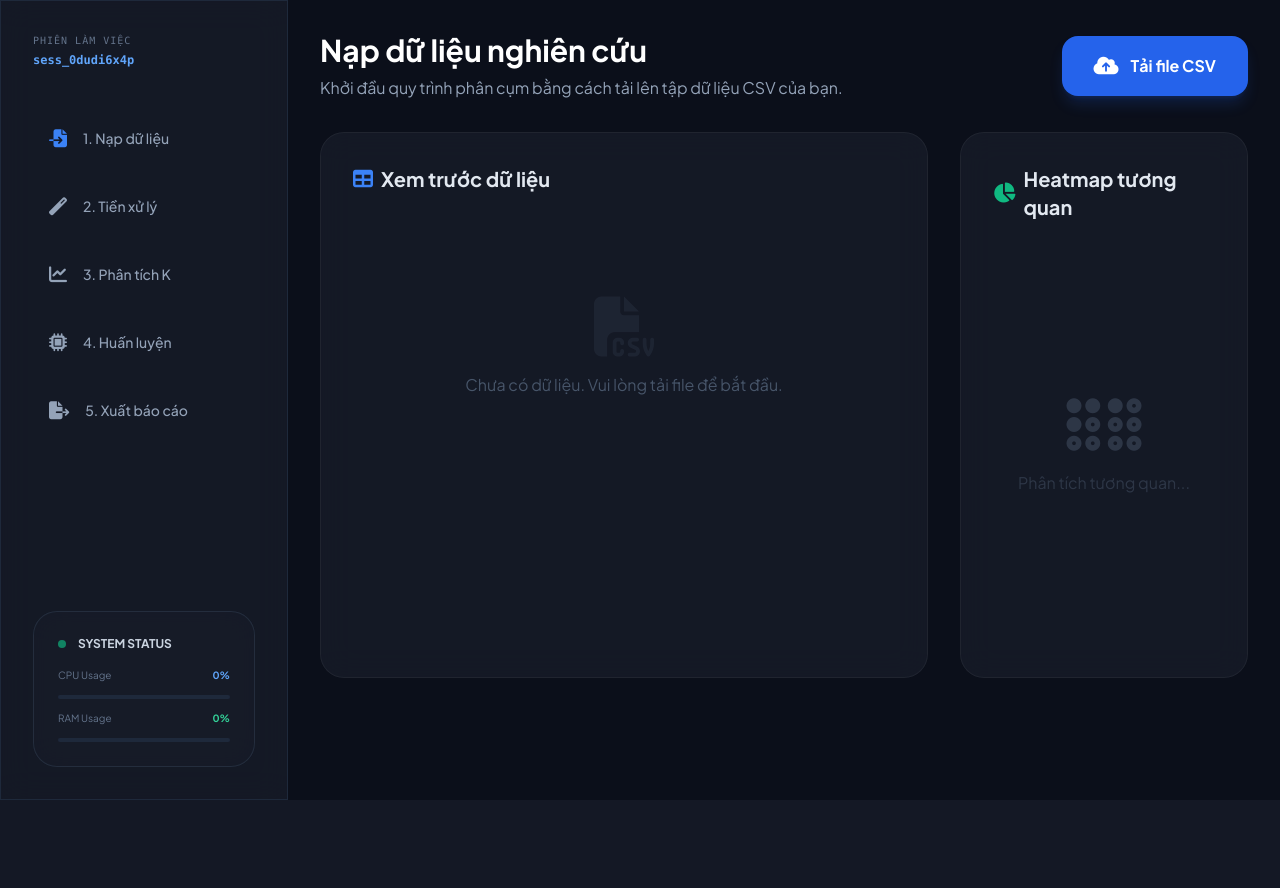
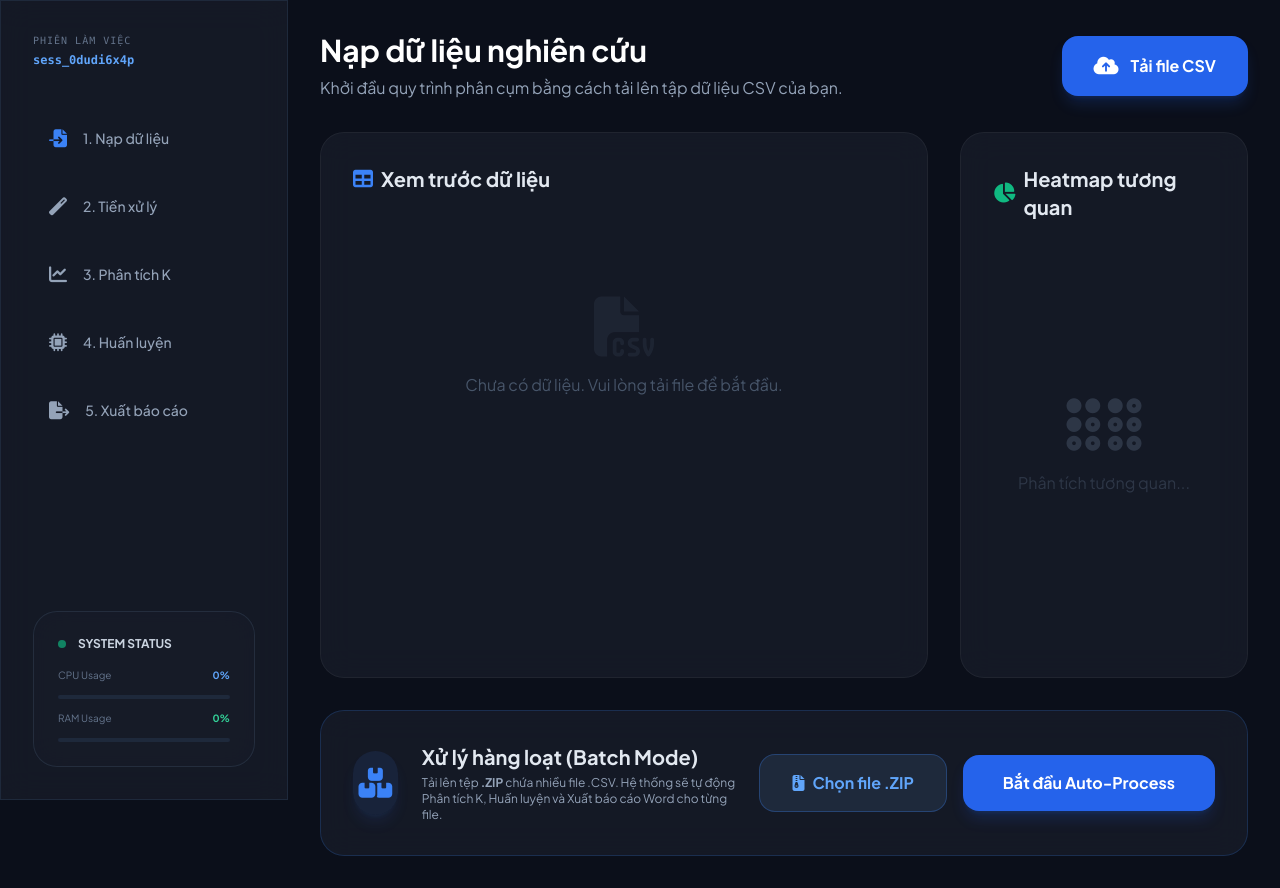
Before and after one commit to duyvo26/python_hoc_may_end_mon, a Flask app: page / in a window 1280 px wide. Before the commit the page ends 800 px from the top, so only its background shows below. Run offline with Flask 3, Linux system fonts and the light colour scheme; some libraries are stand-ins or nearby versions.

Commit message:
feat: add dashboard UI with data visualization and batch processing capabilities

```diff
--- a/server.py
+++ b/server.py
@@ -5,6 +5,7 @@ import threading
 import time
 import io
 import base64
+import zipfile
 from datetime import datetime
 import pandas as pd
 from flask import Flask, render_template, request, jsonify, send_file
@@ -310,12 +311,128 @@ def download_report_md(session_id):
         return send_file(os.path.abspath(path), as_attachment=True, download_name=f"Report_{session_id}.md")
     return jsonify({"error": "Báo cáo chưa được tạo. Hãy chạy Huấn luyện trước."}), 404
 
-@app.route('/api/report/docx/<session_id>')
-def download_report_docx(session_id):
+@app.route('/api/report/docx/<session_id>', methods=['GET'])
+def download_docx(session_id):
     path = os.path.join(UPLOAD_FOLDER, session_id, "Full_Report.docx")
     if os.path.exists(path):
-        return send_file(os.path.abspath(path), as_attachment=True, download_name=f"Report_{session_id}.docx")
-    return jsonify({"error": "Báo cáo chưa được tạo. Hãy chạy Huấn luyện trước."}), 404
+        return send_file(path, as_attachment=True, download_name=f"Clustering_Report_{session_id}.docx")
+    return jsonify({"error": "Báo cáo Word chưa được tạo"}), 404
+
+@app.route('/api/batch-process', methods=['POST'])
+def batch_process():
+    if 'file' not in request.files:
+        return jsonify({"error": "Chưa chọn tệp tin"}), 400
+
+    zip_file = request.files['file']
+    if not zip_file.filename.endswith('.zip'):
+        return jsonify({"error": "Vui lòng tải lên tệp định dạng .zip"}), 400
+
+    batch_id = str(uuid.uuid4())[:8]
+    batch_dir = os.path.join(UPLOAD_FOLDER, f"batch_{batch_id}")
+    os.makedirs(batch_dir, exist_ok=True)
+
+    zip_path = os.path.join(batch_dir, "input.zip")
+    zip_file.save(zip_path)
+
+    task_id = f"batch_{str(uuid.uuid4())[:8]}"
+    tasks[task_id] = {"status": "running", "message": "Đang giải nén dữ liệu hàng loạt..."}
+
+    def run_batch_bg(tid, b_dir, z_p):
+        try:
+            print(f"\n{'='*50}\n[BATCH] Bắt đầu quy trình xử lý hàng loạt\n{'='*50}")
+            extract_dir = os.path.join(b_dir, "extracted")
+            print(f"[BATCH] Đang giải nén tệp tin: {z_p}")
+            with zipfile.ZipFile(z_p, 'r') as z:
+                z.extractall(extract_dir)
+
+            csv_files = []
+            for root, _, files in os.walk(extract_dir):
+                for f in files:
+                    if f.endswith('.csv'):
+                        csv_files.append(os.path.join(root, f))
+
+            print(f"[BATCH] Tìm thấy {len(csv_files)} tệp tin CSV.")
+            if not csv_files:
+                raise Exception("Không tìm thấy file .csv nào trong tệp zip.")
+
+            reports_dir = os.path.join(b_dir, "reports")
+            os.makedirs(reports_dir, exist_ok=True)
+
+            for i, csv_path in enumerate(csv_files):
+                csv_name = os.path.basename(csv_path)
+                print(f"\n>>> [{csv_name}] Đang xử lý ({i+1}/{len(csv_files)})")
+                tasks[tid]["message"] = f"Đang xử lý {i+1}/{len(csv_files)}: {csv_name}"
+
+                print(f"[{csv_name}] Bước 1: Nạp và Tiền xử lý (Auto cleanup)...")
+                p = DataProcessor()
+                p.load_data(csv_path)
+                p.df_name = csv_name
+                df_proc, df_prof = p.preprocess_data([], 'Mean', 'StandardScaler', True)
+
+                s_id = f"sub_{batch_id}_{i}"
+                s_dir = os.path.join(UPLOAD_FOLDER, s_id)
+                os.makedirs(s_dir, exist_ok=True)
+
+                print(f"[{csv_name}] Bước 2: Phân tích K tối ưu (10 trials)...")
+                f_km, f_h, k_det, msg, k_km, k_h, v_h = model_manager.analyze_k(df_proc, n_trials=10)
+
+                f_km.savefig(os.path.join(s_dir, "1_Analysis_KMeans.png"), bbox_inches='tight', dpi=300)
+                f_h.savefig(os.path.join(s_dir, "1_Analysis_Hierarchical.png"), bbox_inches='tight', dpi=300)
+                k_det.to_csv(os.path.join(s_dir, "1_K_Metrics_Detail.csv"), index=False)
+                plt.close(f_km)
+                plt.close(f_h)
+
+                print(f"[{csv_name}] Bước 3: Huấn luyện KMeans(K={k_km}) & Hierarchical(K={k_h})...")
+                res = model_manager.run_clustering(df_proc, df_prof, k_km, k_h, 'ward')
+
+                res["pca2d_km"].savefig(os.path.join(s_dir, "2_PCA_KMeans_2D.png"), bbox_inches='tight', dpi=300)
+                res["pca2d_h"].savefig(os.path.join(s_dir, "2_PCA_Hierarchical_2D.png"), bbox_inches='tight', dpi=300)
+                res["metrics"].to_csv(os.path.join(s_dir, "3_Metrics.csv"), index=False)
+                res["profile_km"].to_csv(os.path.join(s_dir, "4_Profile_KMeans.csv"), index=False)
+                res["profile_h"].to_csv(os.path.join(s_dir, "4_Profile_Hierarchical.csv"), index=False)
+                plt.close(res["pca2d_km"])
+                plt.close(res["pca2d_h"])
+                if "pca3d_km" in res: plt.close(res["pca3d_km"])
+                if "pca3d_h" in res: plt.close(res["pca3d_h"])
+
+                print(f"[{csv_name}] Bước 4: Khởi tạo báo cáo Word & Markdown...")
+                rep = ReportGenerator(s_dir)
+                _, docx_p = rep.generate(
+                    csv_name,
+                    f"{p.df.shape[0]} hàng, {p.df.shape[1]} cột",
+                    f"{df_proc.shape[0]} hàng, {df_proc.shape[1]} cột",
+                    k_det, pd.DataFrame(v_h), msg,
+                    res["metrics"], res["profile_km"], res["profile_h"]
+                )
+
+                shutil.copy(docx_p, os.path.join(reports_dir, f"Bao_cao_{csv_name.replace('.csv', '')}.docx"))
+                print(f"[{csv_name}] Hoàn tất! Báo cáo đã được lưu.")
+
+            print(f"\n[BATCH] Đang đóng gói toàn bộ báo cáo vào file ZIP...")
+            final_zip = os.path.join(b_dir, f"Ket_qua_Batch_{batch_id}.zip")
+            with zipfile.ZipFile(final_zip, 'w') as fz:
+                for root, _, files in os.walk(reports_dir):
+                    for f in files:
+                        fz.write(os.path.join(root, f), f)
+
+            tasks[tid]["status"] = "completed"
+            tasks[tid]["result_url"] = f"/api/batch/download/{batch_id}"
+            tasks[tid]["message"] = f"Hoàn tất xử lý {len(csv_files)} tệp tin!"
+            print(f"{'='*50}\n[BATCH] TOÀN BỘ QUY TRÌNH HOÀN TẤT!\n{'='*50}")
+
+        except Exception as e:
+            tasks[tid]["status"] = "failed"
+            tasks[tid]["error"] = str(e)
+
+    threading.Thread(target=run_batch_bg, args=(task_id, batch_dir, zip_path)).start()
+    return jsonify({"task_id": task_id})
+
+@app.route('/api/batch/download/<batch_id>', methods=['GET'])
+def download_batch(batch_id):
+    path = os.path.join(UPLOAD_FOLDER, f"batch_{batch_id}", f"Ket_qua_Batch_{batch_id}.zip")
+    if os.path.exists(path):
+        return send_file(path, as_attachment=True, download_name=f"Batch_Results_{batch_id}.zip")
+    return jsonify({"error": "Tệp tin không tồn tại"}), 404
 
 @app.route('/api/export/<session_id>')
 def export_results(session_id):
--- a/templates/index.html
+++ b/templates/index.html
@@ -151,6 +151,36 @@
                     <div id="heatmap-container" class="flex items-center justify-center min-h-[400px]">
                         <div class="text-slate-600 text-center opacity-50"><i
                                 class="fas fa-braille text-6xl mb-4 block"></i>Phân tích tương quan...</div>
+                    </div>
+                </div>
+            </div>
+
+            <div class="mt-8">
+                <div
+                    class="glass p-8 rounded-3xl border border-blue-500/20 flex flex-col md:flex-row items-center justify-between gap-6">
+                    <div class="flex items-center gap-6 text-left">
+                        <div
+                            class="w-16 h-16 bg-blue-500/10 rounded-full flex items-center justify-center shadow-lg shadow-blue-500/10">
+                            <i class="fas fa-boxes-stacked text-blue-500 text-3xl"></i>
+                        </div>
+                        <div>
+                            <h3 class="text-xl font-bold mb-1">Xử lý hàng loạt (Batch Mode)</h3>
+                            <p class="text-slate-400 text-xs max-w-md">
+                                Tải lên tệp <b>.ZIP</b> chứa nhiều file .CSV. Hệ thống sẽ tự động Phân tích K, Huấn
+                                luyện và Xuất báo cáo Word cho từng file.
+                            </p>
+                        </div>
+                    </div>
+                    <div class="flex items-center gap-4 w-full md:w-auto">
+                        <input type="file" id="batch-zip-input" accept=".zip" class="hidden">
+                        <label for="batch-zip-input"
+                            class="cursor-pointer bg-slate-800 hover:bg-slate-700 text-blue-400 font-bold py-4 px-8 rounded-2xl transition-all border border-blue-500/30 flex items-center gap-2 whitespace-nowrap">
+                            <i class="fas fa-file-zipper"></i> Chọn file .ZIP
+                        </label>
+                        <button onclick="startBatchProcess()"
+                            class="bg-blue-600 hover:bg-blue-500 text-white font-bold py-4 px-10 rounded-2xl transition-all shadow-lg shadow-blue-600/20 whitespace-nowrap">
+                            Bắt đầu Auto-Process
+                        </button>
                     </div>
                 </div>
             </div>
@@ -750,6 +780,59 @@
                 Swal.fire('Lỗi', 'Không thể kết nối đến máy chủ.', 'error');
             }
         }
+        // --- Batch Processing ---
+        async function startBatchProcess() {
+            const fileInput = document.getElementById('batch-zip-input');
+            if (!fileInput.files.length) return Swal.fire('Lỗi', 'Vui lòng chọn file .zip', 'error');
+
+            const formData = new FormData();
+            formData.append('file', fileInput.files[0]);
+
+            Swal.fire({
+                title: 'Khởi động Batch Mode',
+                text: 'Đang chuẩn bị...',
+                allowOutsideClick: false,
+                didOpen: () => Swal.showLoading()
+            });
+
+            try {
+                const res = await fetch('/api/batch-process', { method: 'POST', body: formData });
+                const data = await res.json();
+                if (data.task_id) {
+                    pollBatchTask(data.task_id);
+                } else {
+                    Swal.fire('Lỗi', data.error, 'error');
+                }
+            } catch (e) {
+                Swal.fire('Lỗi', 'Không thể kết nối máy chủ', 'error');
+            }
+        }
+
+        function pollBatchTask(taskId) {
+            const timer = setInterval(async () => {
+                const res = await fetch(`/api/status/${taskId}`);
+                const data = await res.json();
+
+                Swal.update({ text: data.message || 'Đang xử lý...' });
+
+                if (data.status === 'completed') {
+                    clearInterval(timer);
+                    Swal.fire({
+                        title: 'Hoàn tất!',
+                        text: data.message,
+                        icon: 'success',
+                        showCancelButton: true,
+                        confirmButtonText: 'Tải về kết quả (.ZIP)',
+                        cancelButtonText: 'Đóng'
+                    }).then((result) => {
+                        if (result.isConfirmed) window.location.href = data.result_url;
+                    });
+                } else if (data.status === 'failed') {
+                    clearInterval(timer);
+                    Swal.fire('Lỗi', data.error, 'error');
+                }
+            }, 2000);
+        }
     </script>
 </body>
 
```
